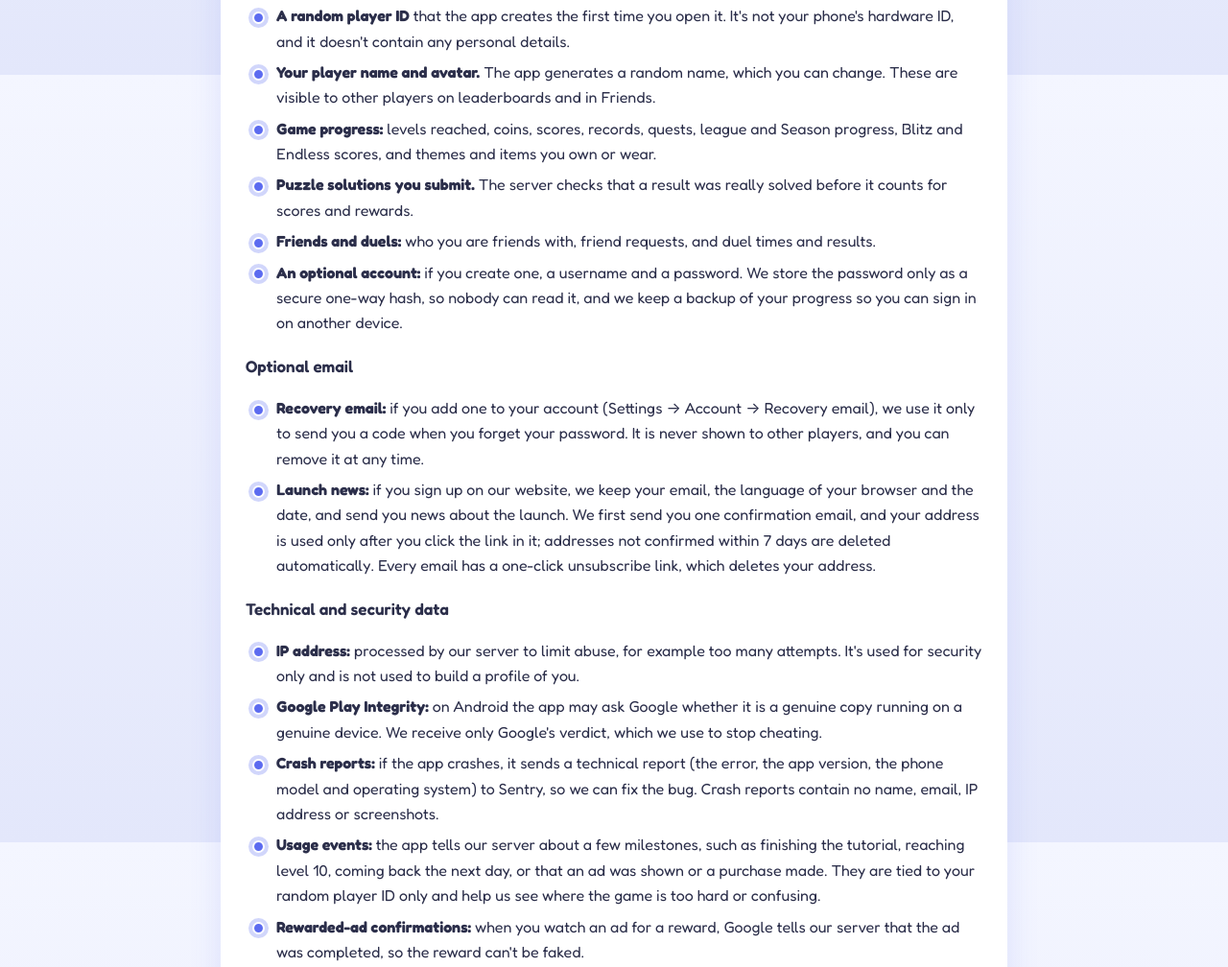
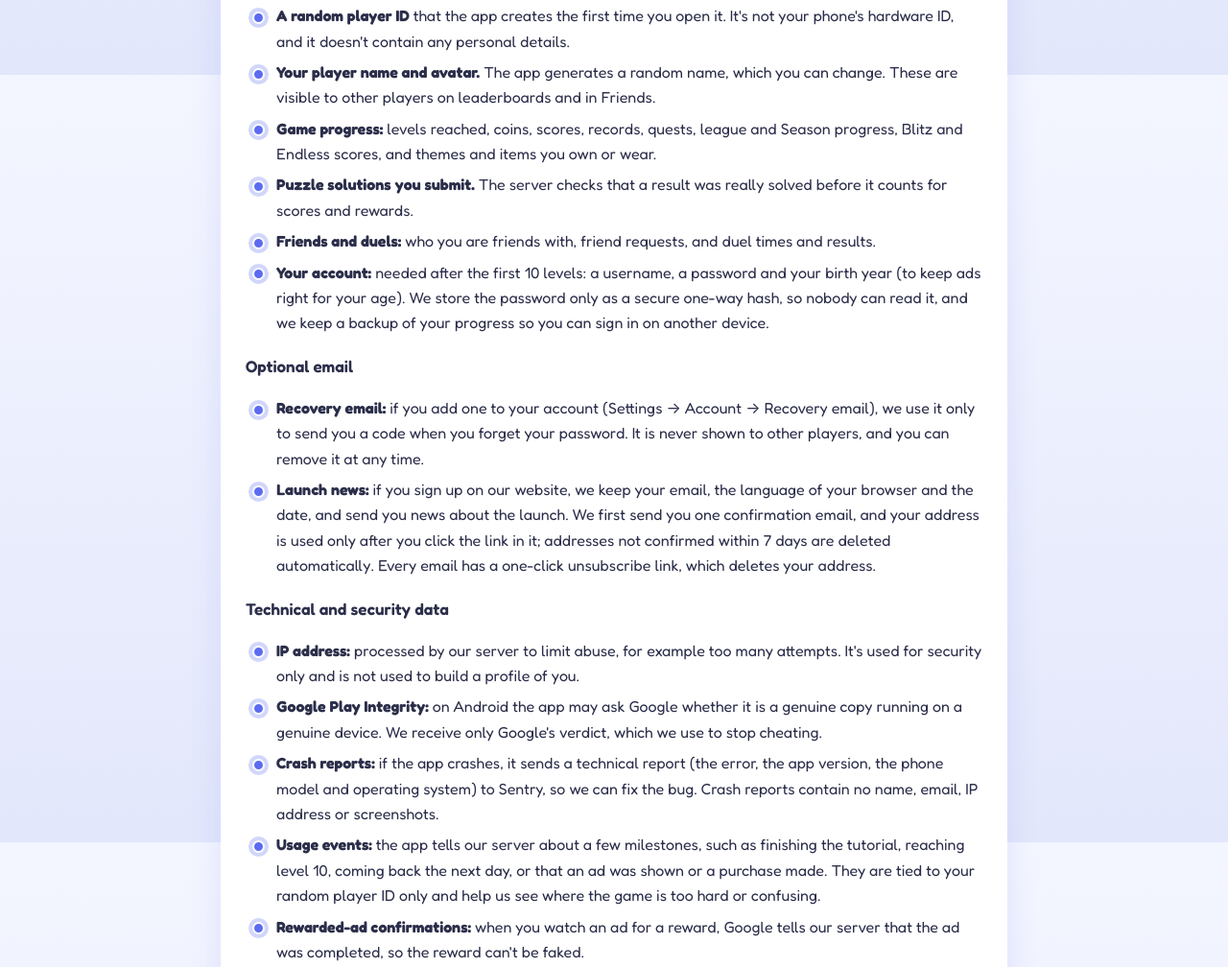
Before and after one commit to braileanuolimpiu-max/nodely, a plain HTML site: page privacy.html in a window 1280 px wide. Shown: the part 722-1730 px from the top of the page at 96% size. Drawn offline with Linux system fonts and the light colour scheme.

Commit message:
Privacy policy: account after 10 levels, birth year kept with the account

```diff
--- a/privacy.html
+++ b/privacy.html
@@ -35,7 +35,7 @@
   <li><strong>Game progress:</strong> levels reached, coins, scores, records, quests, league and Season progress, Blitz and Endless scores, and themes and items you own or wear.</li>
   <li><strong>Puzzle solutions you submit.</strong> The server checks that a result was really solved before it counts for scores and rewards.</li>
   <li><strong>Friends and duels:</strong> who you are friends with, friend requests, and duel times and results.</li>
-  <li><strong>An optional account:</strong> if you create one, a username and a password. We store the password only as a secure one-way hash, so nobody can read it, and we keep a backup of your progress so you can sign in on another device.</li>
+  <li><strong>Your account:</strong> needed after the first 10 levels: a username, a password and your birth year (to keep ads right for your age). We store the password only as a secure one-way hash, so nobody can read it, and we keep a backup of your progress so you can sign in on another device.</li>
 </ul>
 
 <h3>Optional email</h3>
@@ -107,7 +107,7 @@
 <p>Depending on where you live, you may have the right to access, correct, delete or export your data, to object to or restrict its use, and to withdraw consent. Email us and we'll help within 30 days. You can also complain to your local data-protection authority.</p>
 
 <h2>Children</h2>
-<p>Nodely is made for everyone, children included. The first time you open the app, it asks how old you are. Your answer stays on your phone and is never sent to us; it only decides how the app behaves:</p>
+<p>Nodely is made for everyone, children included. The first 10 levels need no account; after that, playing needs a free account, and creating it asks how old you are. We keep only the <strong>birth year</strong> with your account (never a birthday), so the right settings follow you to any phone; it is never shown to other players. It only decides how the app behaves:</p>
 <ul>
   <li><strong>Under 13:</strong> only child-safe ads (rated for all ages, never personalized, no tracking for advertising), and the app never asks for an email address.</li>
   <li><strong>13 to 15:</strong> ads are never personalized.</li>
```
